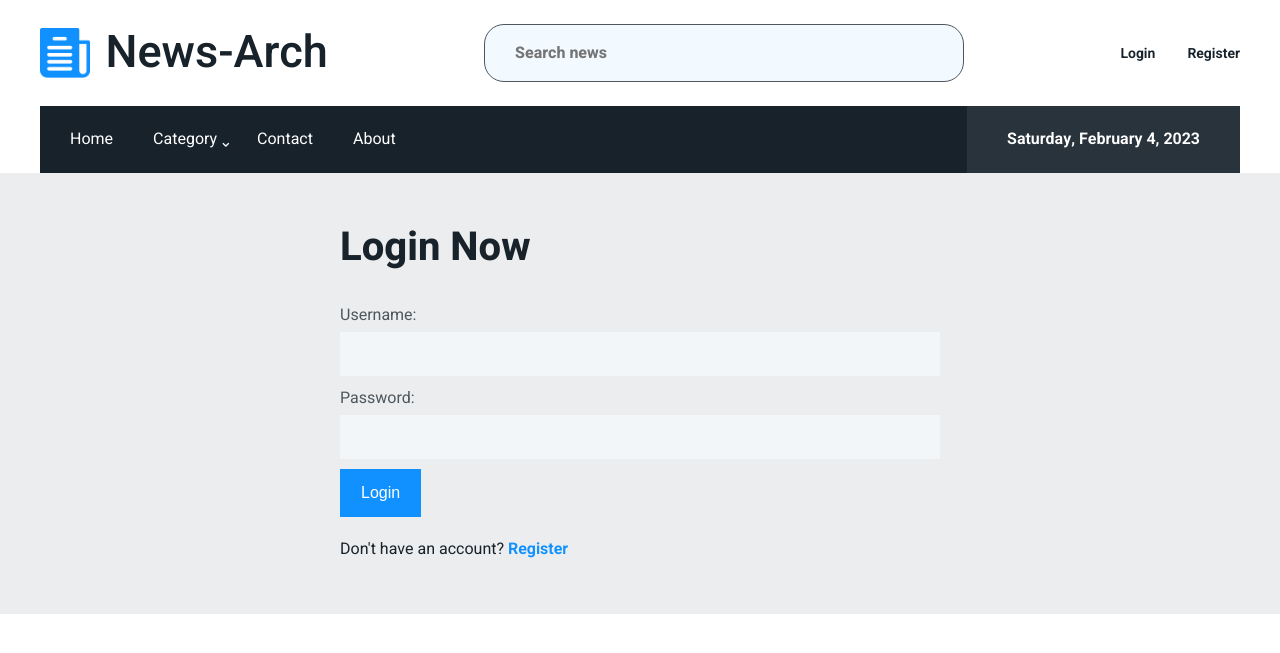
After one commit to taizulislam52/django-news, a Django app: page /login/ in a window 1280 px wide. The commit adds this page. Shown: the top 653 px of the page. Run offline with Django 4.2, Linux system fonts and the light colour scheme.

Commit message:
Add login view

```diff
--- /dev/null
+++ b/authentication/templates/login.html
@@ -0,0 +1,19 @@
+{% extends 'main.html' %}
+{% block content %}
+    <div class="authentication">
+        <div class="container">
+            <div class="authentication__inner">
+                <h1 class="authentication__heading"> Login Now</h1>
+                <form class="form authentication__form" method="POST">
+                    {% csrf_token %}
+                    {{ form }}
+                    <input class="form__submit authentication__button" type="submit" value="Login">
+                </form>
+                <div class="authentication__links">
+                    <span>Don't have an account? </span>
+                    <a href="{% url 'register' %}">Register</a>
+                </div>
+             </div>
+        </div>
+    </div>
+{% endblock content %}
--- a/base/urls.py
+++ b/base/urls.py
@@ -14,12 +14,14 @@ Including another URLconf
     2. Add a URL to urlpatterns:  path('blog/', include('blog.urls'))
 """
 from django.contrib import admin
+from django.contrib.auth import views as auth_views
 from django.urls import path,include
-from authentication import views as auth_view
+from authentication import views as registration_views
 
 
 urlpatterns = [
     path('admin/', admin.site.urls),
-    path("register/", auth_view.register, name="register"),
+    path("register/", registration_views.register, name="register"),
+    path('login/', auth_views.LoginView.as_view(template_name='login.html'), name='login'),
     path('', include('news.urls'))
 ]
--- a/static/assets/main.css
+++ b/static/assets/main.css
@@ -545,9 +545,16 @@ img {
 
 .authentication {
   background-color: #ecedee;
-  display: grid;
-  place-content: center;
   padding-block: 3.125em;
+}
+.authentication__inner {
+  width: 50%;
+  margin-inline: auto;
+}
+@media (max-width: 47.99rem) {
+  .authentication__inner {
+    width: 100%;
+  }
 }
 .authentication__heading {
   color: #17222b;
@@ -583,7 +590,7 @@ img {
 .authentication .form .helptext {
   color: rgba(23, 34, 43, 0.4);
   margin-bottom: 1.25rem;
-  display: inline-block;
+  display: block;
   font-size: 0.875rem;
 }
 .authentication .form .helptext ul {
--- a/static/src/scss/layouts/_authentication.scss
+++ b/static/src/scss/layouts/_authentication.scss
@@ -1,9 +1,13 @@
 .authentication {
     background-color: $news-grey-light;
-    display: grid;
-    place-content: center;
     padding-block: em(50px);
-
+    &__inner {
+        width: 50%;
+        margin-inline: auto;
+        @include screen(sm) {
+            width: 100%;
+        }
+    }
     &__heading {
         color: $news-black;
         font-size: rem(40px);
@@ -41,7 +45,7 @@
         .helptext {
             color: rgba($news-black, $alpha: 0.4);
             margin-bottom: rem(20px);
-            display: inline-block;
+            display: block;
             font-size: rem(14px);
             ul {
                 margin-left: rem(10px);
```
